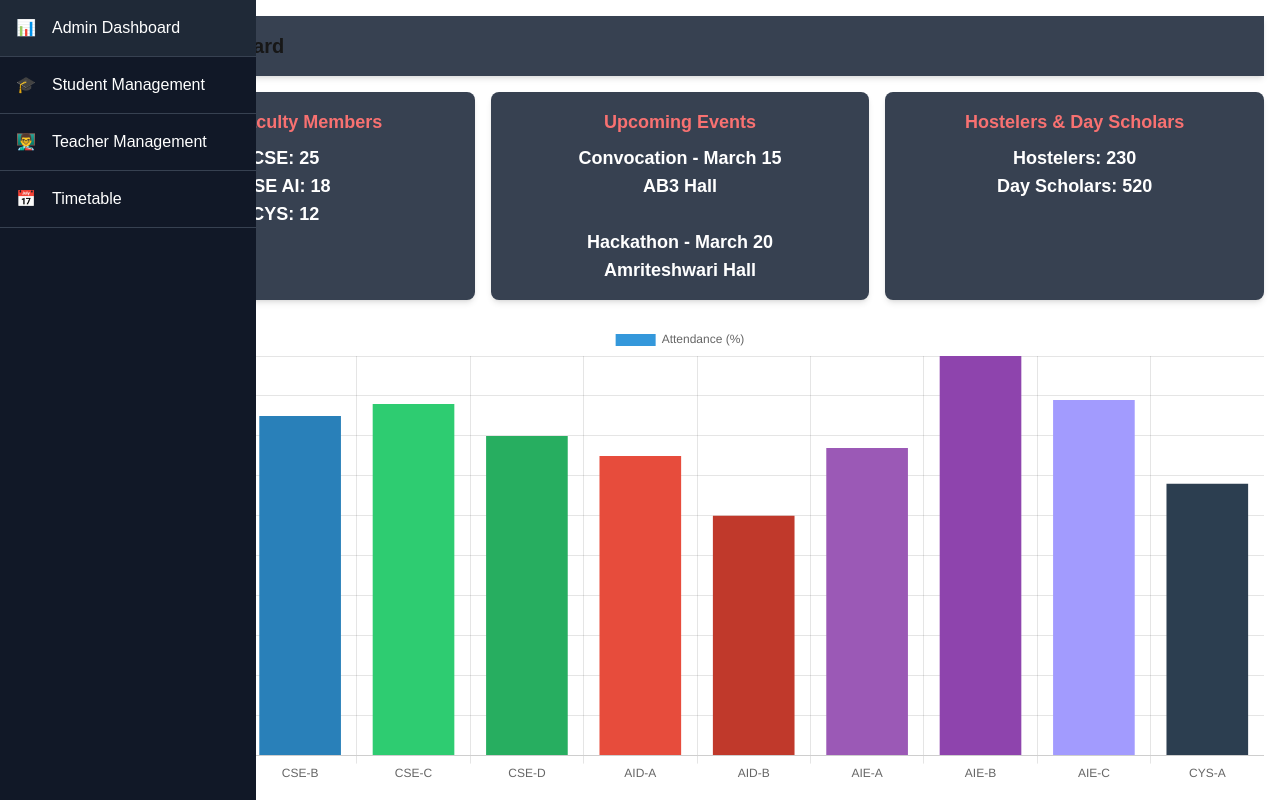
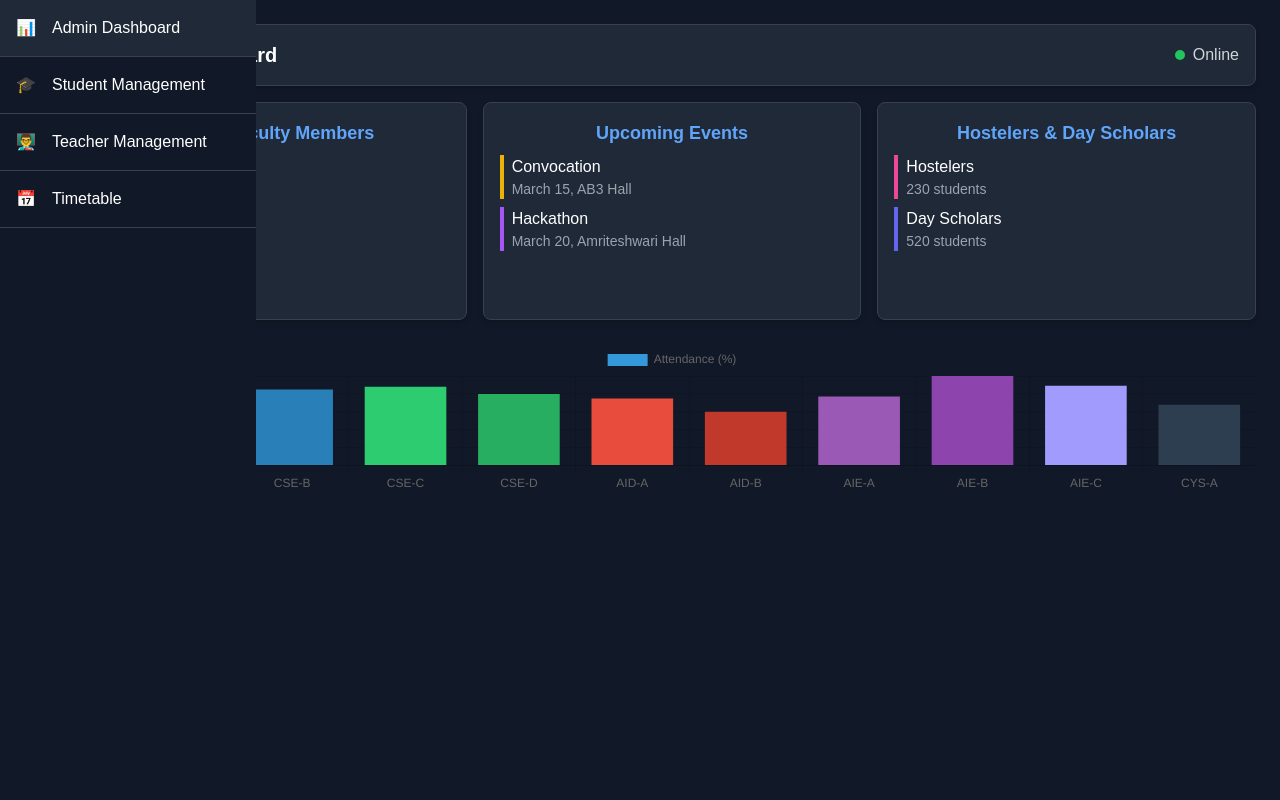
Before and after one commit to GowthamDhanaraju/University-Management-System, a Next.js app: page /admin_dashboard in a window 1280 px wide. Built offline with nearby package versions, Linux system fonts and the light colour scheme; sample sign-in values are in the browser's storage.

Commit message:
ui updates

```diff
--- a/pages/admin_dashboard.tsx
+++ b/pages/admin_dashboard.tsx
@@ -6,8 +6,12 @@ import "chart.js/auto";
 
 const Header: React.FC = () => {
   return (
-    <header className="p-4 bg-gray-700 shadow-md flex justify-between items-center">
-      <h1 className="text-xl font-bold">Admin Dashboard</h1>
+    <header className="bg-gray-800 p-4 rounded-lg shadow-md flex justify-between items-center border border-gray-700">
+      <h1 className="text-xl font-bold text-white">Admin Dashboard</h1>
+      <div className="flex items-center">
+        <span className="bg-green-500 h-2.5 w-2.5 rounded-full mr-2"></span>
+        <span className="text-gray-300">Online</span>
+      </div>
     </header>
   );
 };
@@ -19,9 +23,9 @@ interface StatCardProps {
 
 const StatCard: React.FC<StatCardProps> = ({ title, content }) => {
   return (
-    <div className="bg-gray-700 text-white p-4 rounded-lg shadow-md text-center min-w-[250px]">
-      <h3 className="text-red-400 text-lg font-semibold">{title}</h3>
-      <p className="text-lg font-bold mt-2">{content}</p>
+    <div className="bg-gray-800 text-white p-4 rounded-lg shadow-md text-center border border-gray-700">
+      <h3 className="text-blue-400 text-lg font-semibold">{title}</h3>
+      <div className="text-md mt-2">{content}</div>
     </div>
   );
 };
@@ -39,12 +43,58 @@ const Dashboard: React.FC = () => {
   };
 
   return (
-    <div className="ml-20 p-4 w-full h-screen flex flex-col">
+    <div className="ml-16 p-6 w-full min-h-screen bg-gray-900">
       <Header />
-      <div className="grid grid-cols-3 gap-4 mt-4">
-        <StatCard title="Total Faculty Members" content={<><b>CSE:</b> 25 <br/><b>CSE AI:</b> 18 <br/><b>CYS:</b> 12</>} />
-        <StatCard title="Upcoming Events" content={<><b>Convocation - March 15</b><br/>AB3 Hall<br/><br/><b>Hackathon - March 20</b><br/>Amriteshwari Hall</>} />
-        <StatCard title="Hostelers & Day Scholars" content={<><b>Hostelers:</b> 230 <br/><b>Day Scholars:</b> 520</>} />
+      <div className="grid grid-cols-1 md:grid-cols-3 gap-4 mt-4">
+        <StatCard
+          title="Total Faculty Members"
+          content={
+            <ul className="text-left space-y-2 mt-2">
+              <li className="border-l-4 border-blue-500 pl-2">
+                <div className="font-medium">Computer Science</div>
+                <div className="text-sm text-gray-400">25 faculty members</div>
+              </li>
+              <li className="border-l-4 border-green-500 pl-2">
+                <div className="font-medium">CSE AI</div>
+                <div className="text-sm text-gray-400">18 faculty members</div>
+              </li>
+              <li className="border-l-4 border-red-500 pl-2">
+                <div className="font-medium">CYS</div>
+                <div className="text-sm text-gray-400">12 faculty members</div>
+              </li>
+            </ul>
+          }
+        />
+        <StatCard
+          title="Upcoming Events"
+          content={
+            <ul className="text-left space-y-2 mt-2">
+              <li className="border-l-4 border-yellow-500 pl-2">
+                <div className="font-medium">Convocation</div>
+                <div className="text-sm text-gray-400">March 15, AB3 Hall</div>
+              </li>
+              <li className="border-l-4 border-purple-500 pl-2">
+                <div className="font-medium">Hackathon</div>
+                <div className="text-sm text-gray-400">March 20, Amriteshwari Hall</div>
+              </li>
+            </ul>
+          }
+        />
+        <StatCard
+          title="Hostelers & Day Scholars"
+          content={
+            <ul className="text-left space-y-2 mt-2">
+              <li className="border-l-4 border-pink-500 pl-2">
+                <div className="font-medium">Hostelers</div>
+                <div className="text-sm text-gray-400">230 students</div>
+              </li>
+              <li className="border-l-4 border-indigo-500 pl-2">
+                <div className="font-medium">Day Scholars</div>
+                <div className="text-sm text-gray-400">520 students</div>
+              </li>
+            </ul>
+          }
+        />
       </div>
       <div className="flex-grow mt-6 w-full">
         <Bar data={attendanceData} options={{ responsive: true, maintainAspectRatio: false, scales: { y: { beginAtZero: true, max: 100 } } }} />
--- a/pages/index.tsx
+++ b/pages/index.tsx
@@ -32,10 +32,10 @@ export default function LoginPage() {
   };
 
   return (
-    <div className="flex items-center justify-center min-h-screen bg-gradient-to-r from-blue-500 via-purple-500 to-pink-500">
-      <div className="bg-white p-8 rounded-2xl shadow-lg w-96 max-w-sm">
-      <h2 className="text-3xl font-semibold text-center text-gray-800 mb-6">Welcome Back</h2>
-      {error && <p className="text-red-500 text-center">{error}</p>}
+    <div className="flex items-center justify-center min-h-screen bg-gray-900">
+      <div className="bg-gray-800 p-8 rounded-2xl shadow-lg w-96 max-w-sm border border-gray-700">
+        <h2 className="text-3xl font-semibold text-center text-white mb-6">University Management System</h2>
+        {error && <p className="text-red-400 text-center bg-red-900/30 p-2 rounded mb-4">{error}</p>}
         <form onSubmit={handleLogin} className="space-y-4">
           <div>
             <input
@@ -43,7 +43,7 @@ export default function LoginPage() {
               placeholder="Email"
               value={email}
               onChange={(e) => setEmail(e.target.value)}
-          className="w-full p-3 border border-gray-300 rounded-lg focus:ring-2 focus:ring-blue-400 focus:outline-none text-gray-900"
+              className="w-full p-3 border border-gray-600 rounded-lg focus:ring-2 focus:ring-blue-500 focus:outline-none bg-gray-700 text-white"
               required
             />
           </div>
@@ -53,19 +53,53 @@ export default function LoginPage() {
               placeholder="Password"
               value={password}
               onChange={(e) => setPassword(e.target.value)}
-          className="w-full p-3 border border-gray-300 rounded-lg focus:ring-2 focus:ring-blue-400 focus:outline-none text-gray-900"
+              className="w-full p-3 border border-gray-600 rounded-lg focus:ring-2 focus:ring-blue-500 focus:outline-none bg-gray-700 text-white"
               required
             />
           </div>
           <button
             type="submit"
-        className="w-full bg-gradient-to-r from-blue-500 to-purple-500 text-white py-3 rounded-lg text-lg font-semibold shadow-md hover:opacity-90 transition-all"
+            className="w-full bg-gradient-to-r from-green-500 to-blue-600 text-white py-3 rounded-lg text-lg font-semibold shadow-md hover:opacity-90 transition-all"
           >
             Login
           </button>
         </form>
-      <p className="text-gray-600 text-center mt-4">
-        Dont have an account? <a href="#" className="text-blue-600 font-medium hover:underline">Sign Up</a>
+        <div className="flex items-center my-4">
+          <hr className="flex-1 border-gray-600" />
+          <span className="px-3 text-gray-400 text-sm">OR LOGIN AS - for testing</span>
+          <hr className="flex-1 border-gray-600" />
+        </div>
+        <div className="grid grid-cols-3 gap-3">
+          <button
+            onClick={() => {
+              localStorage.setItem("role", "student");
+              router.push("/student_dashboard");
+            }}
+            className="bg-gray-700 text-white py-2 px-4 rounded hover:bg-gray-600 text-sm font-medium"
+          >
+            Student
+          </button>
+          <button
+            onClick={() => {
+              localStorage.setItem("role", "teacher");
+              router.push("/teacher_dashboard");
+            }}
+            className="bg-gray-700 text-white py-2 px-4 rounded hover:bg-gray-600 text-sm font-medium"
+          >
+            Teacher
+          </button>
+          <button
+            onClick={() => {
+              localStorage.setItem("role", "admin");
+              router.push("/admin_dashboard");
+            }}
+            className="bg-gray-700 text-white py-2 px-4 rounded hover:bg-gray-600 text-sm font-medium"
+          >
+            Admin
+          </button>
+        </div>
+        <p className="text-gray-400 text-center mt-6 text-sm">
+          Don't have an account? Contact your administrator
         </p>
       </div>
     </div>
--- a/pages/student_dashboard.tsx
+++ b/pages/student_dashboard.tsx
@@ -10,7 +10,7 @@ import StudentSidebar from "@/components/student_sidebar";
 const Header: React.FC = () => {
   return (
     <div className="bg-gray-800 p-4 rounded-lg shadow-md text-white">
-      <h2 className="text-xl font-bold">Welcome, Vyshnav Kumar S</h2>
+      <h2 className="text-xl font-bold">Welcome, Rajesh K</h2>
       <p className="text-gray-300">Stay organized and keep track of your academic progress.</p>
     </div>
   );
--- a/pages/student_grade.tsx
+++ b/pages/student_grade.tsx
@@ -27,7 +27,7 @@ const StudentGrades: React.FC = () => {
     cgpa: number;
     semesters: SemesterGrades[];
   }>({
-    studentName: "Vyshnav Kumar S",
+    studentName: "Rajesh K",
     studentId: "CSE-2145",
     program: "B.Tech Computer Science and Engineering",
     cgpa: 8.7,
--- a/pages/student_profile.tsx
+++ b/pages/student_profile.tsx
@@ -9,7 +9,7 @@ const StudentProfile: React.FC = () => {
   // Student profile data
   const [profileData, setProfileData] = useState({
     personal: {
-      name: "Vyshnav Kumar S",
+      name: "Rajesh K",
       photo: "", // URL for photo
       dob: "2003-08-15",
       gender: "Male",
```
Lines whose indentation alone changed are shown as unchanged.
